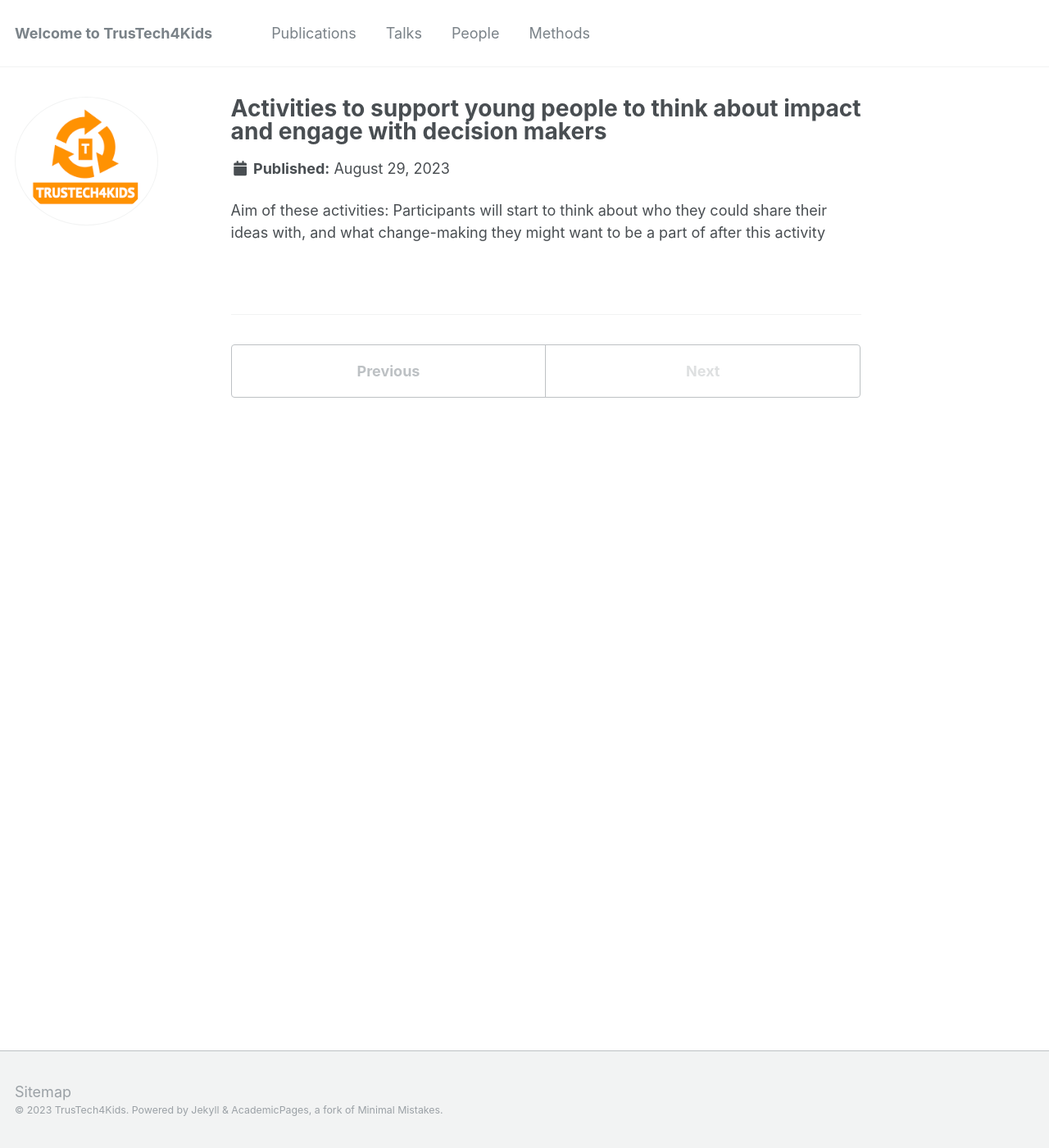
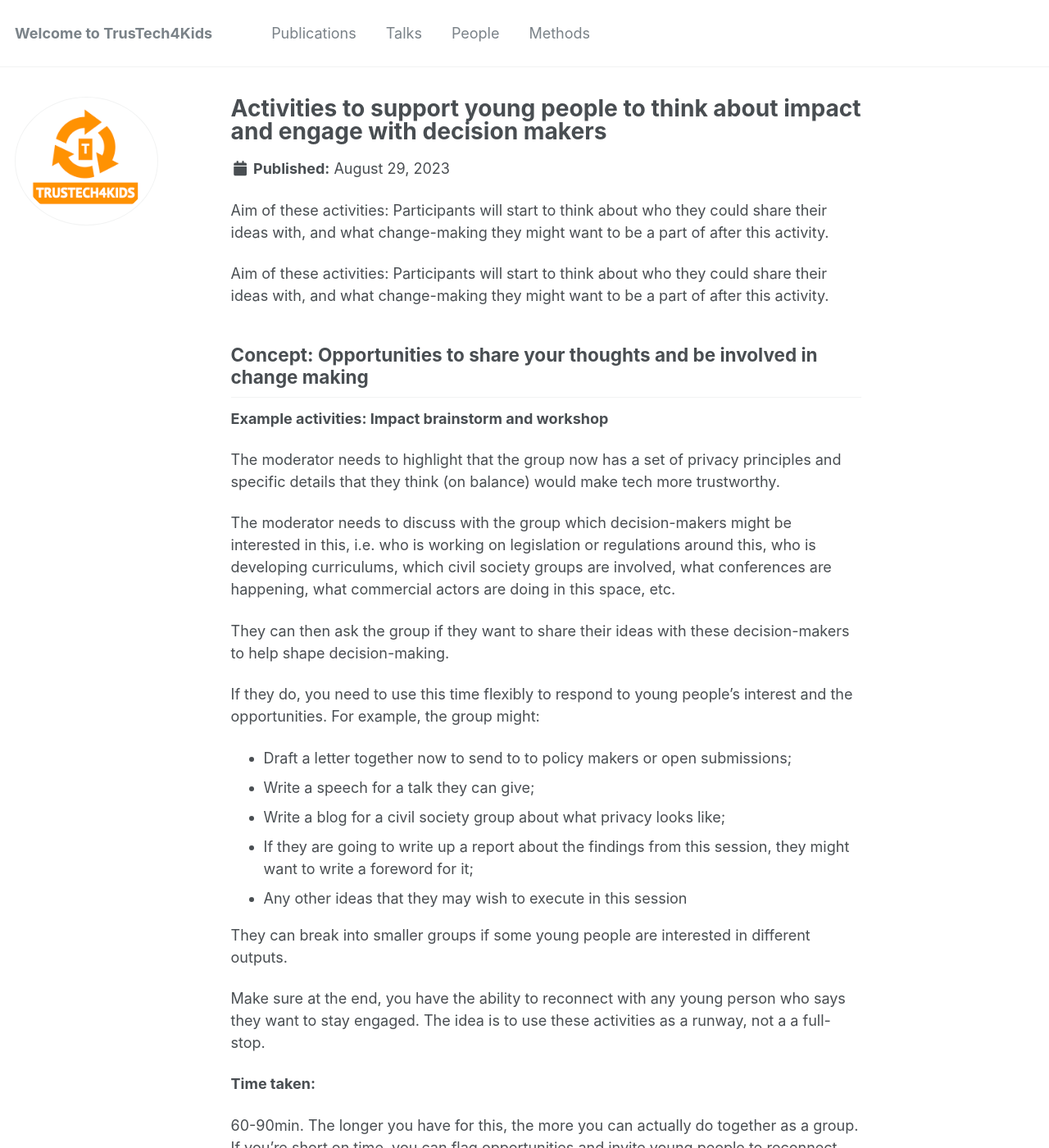
Before and after one commit to trustech4kids/trustech4kids.github.io, a Jekyll site: the page built from _portfolio/portfolio-3.md, in a window 1280 px wide and 1400 px high. Shown: the whole window at 82% size. Built offline with Jekyll 4.4.1, drawn with Linux system fonts in a browser that asks for light colours; some of the changed text lies outside the part shown.

Commit message:
Update portfolio-3.md

```diff
--- a/_portfolio/portfolio-3.md
+++ b/_portfolio/portfolio-3.md
@@ -5,4 +5,33 @@ permalink: /portfolio/policy
 collection: portfolio
 ---
 
-Aim of these activities: Participants will start to think about who they could share their ideas with, and what change-making they might want to be a part of after this activity
+Aim of these activities: Participants will start to think about who they could share their ideas with, and what change-making they might want to be a part of after this activity.
+
+Aim of these activities: Participants will start to think about who they could share their ideas with, and what change-making they might want to be a part of after this activity.
+
+## Concept: Opportunities to share your thoughts and be involved in change making
+**Example activities: Impact brainstorm and workshop**
+
+The moderator needs to highlight that the group now has a set of privacy principles and specific details that they think (on balance) would make tech more trustworthy.
+
+The moderator needs to discuss with the group which decision-makers might be interested in this, i.e. who is working on legislation or regulations around this, who is developing curriculums, which civil society groups are involved, what conferences are happening, what commercial actors are doing in this space, etc.
+
+They can then ask the group if they want to share their ideas with these decision-makers to help shape decision-making.
+
+If they do, you need to use this time flexibly to respond to young people’s interest and the opportunities. For example, the group might:
+* Draft a letter together now to send to to policy makers or open submissions;
+* Write a speech for a talk they can give;
+* Write a blog for a civil society group about what privacy looks like;
+* If they are going to write up a report about the findings from this session, they might want to write a foreword for it;
+* Any other ideas that they may wish to execute in this session
+
+They can break into smaller groups if some young people are interested in different outputs.
+
+Make sure at the end, you have the ability to reconnect with any young person who says they want to stay engaged. The idea is to use these activities as a runway, not a a full-stop.
+
+**Time taken:**
+
+60-90min. The longer you have for this, the more you can actually do together as a group. If you’re short on time, you can flag opportunities and invite young people to reconnect and work together after the session if they want.
+
+**Resources needed:**
+Nothing specific, but pens and paper are helpful
```
